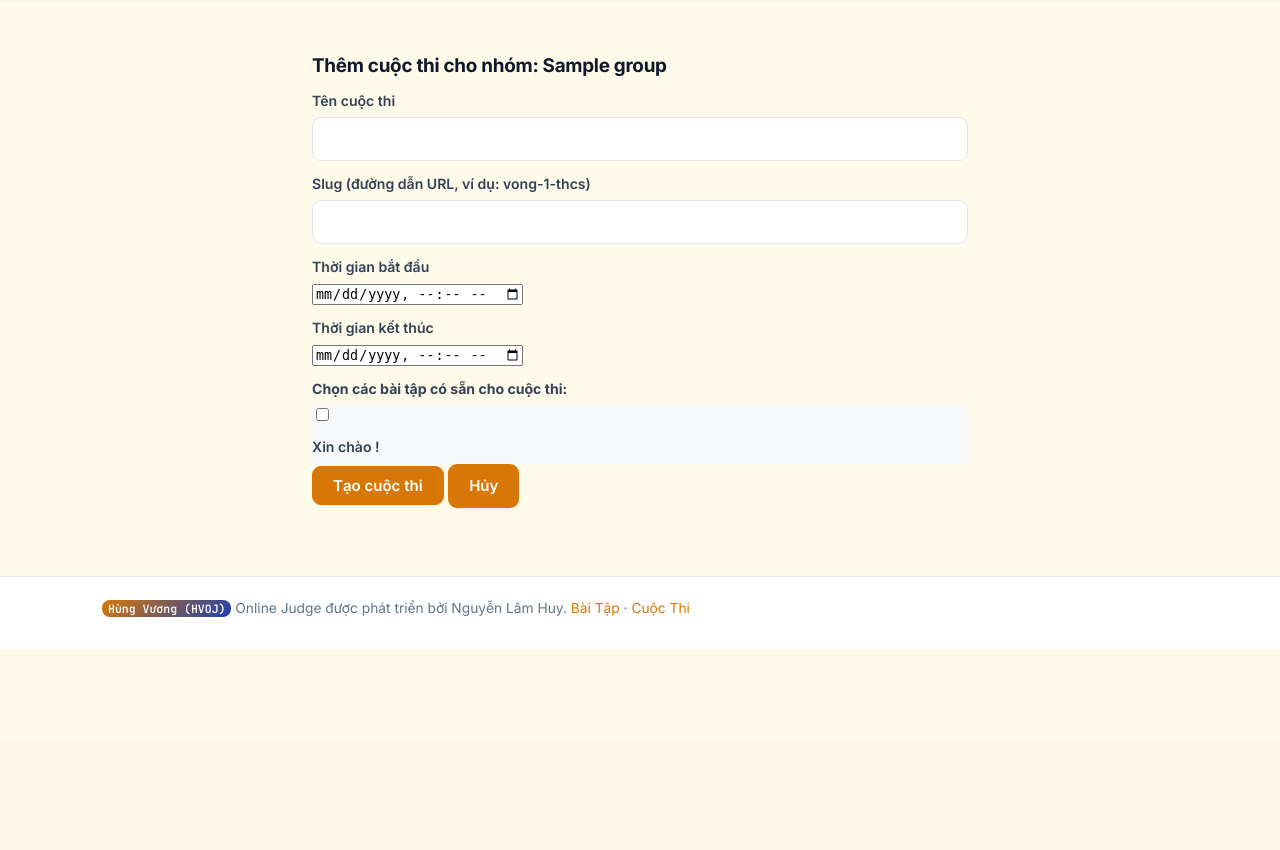
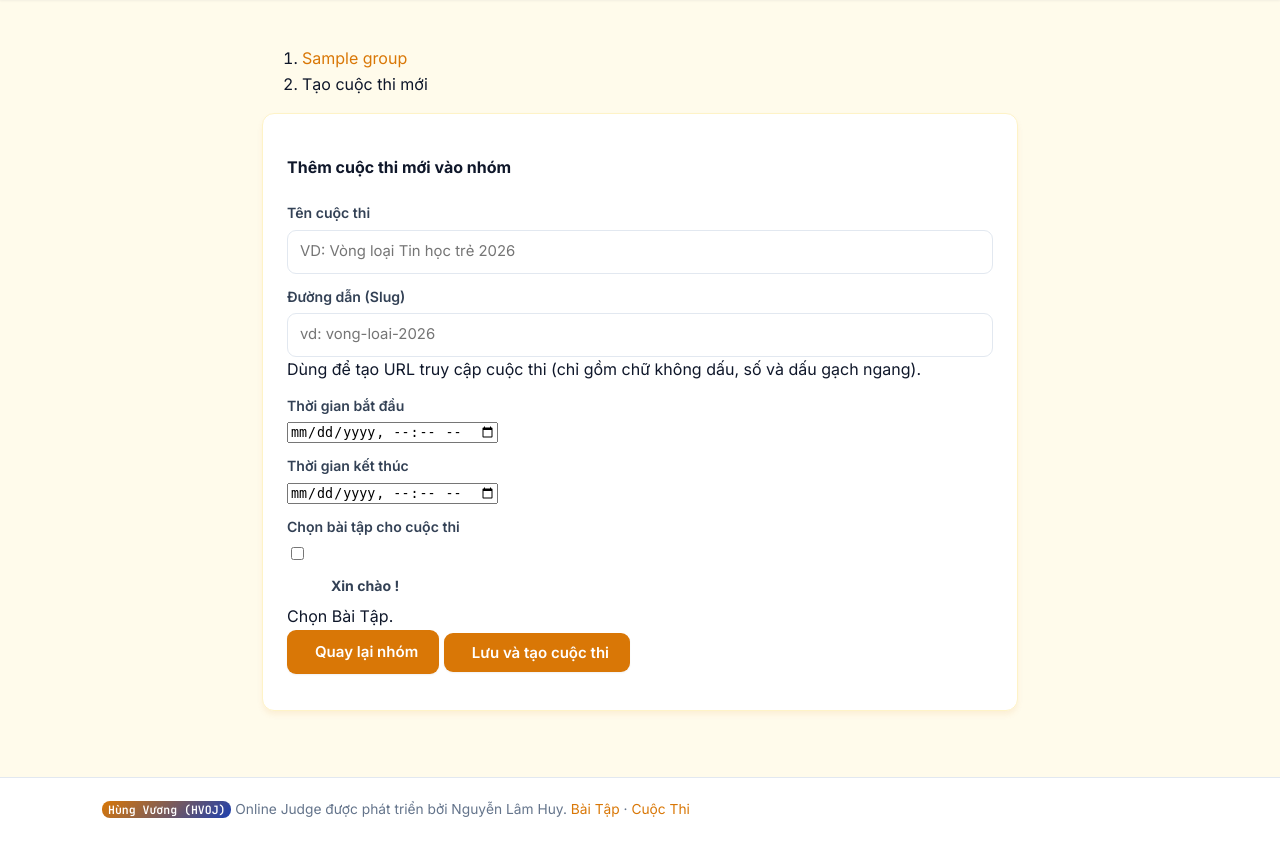
Before and after one commit to HuyOJ-bit/online-judge, a Django app: page /group/sample/add-contest/ in a window 1280 px wide. Shown: the part 59-909 px from the top of the page. Before the commit the page ends 708 px from the top, so only its background shows below. Run offline with Django 4.2, Linux system fonts and the light colour scheme; a user stored in the database is signed in; data comes from the database, SQL or seed files in the repository; tables that the repository leaves empty hold one stand-in row (values such as "Sample post").

Commit message:
Update group_add_contest.html

```diff
--- a/templates/group_add_contest.html
+++ b/templates/group_add_contest.html
@@ -1,46 +1,72 @@
 {% extends 'base.html' %}
-{% block title %}Thêm cuộc thi vào nhóm - {{ group.name }}{% endblock %}
+{% block title %}Tạo cuộc thi - {{ group.name }}{% endblock %}
 
 {% block content %}
-<div class="container mt-4" style="max-width: 700px;">
-    <h2>Thêm cuộc thi cho nhóm: {{ group.name }}</h2>
-    <form method="post" class="mt-3">
+<div class="container my-4" style="max-width: 800px;">
+    <nav aria-label="breadcrumb" class="mb-3">
+        <ol class="breadcrumb">
+            <li class="breadcrumb-item"><a href="{% url 'group_detail' group.slug %}">{{ group.name }}</a></li>
+            <li class="breadcrumb-item active" aria-current="page">Tạo cuộc thi mới</li>
+        </ol>
+    </nav>
+
+    <div class="card shadow-sm">
+        <div class="card-header bg-dark text-white">
+            <h4 class="mb-0"><i class="fa fa-trophy"></i> Thêm cuộc thi mới vào nhóm</h4>
+        </div>
+        <div class="card-body">
+            <form method="post">
                 {% csrf_token %}
+
                 <div class="mb-3">
-            <label for="title" class="form-label">Tên cuộc thi</label>
-            <input type="text" class="form-control" id="title" name="title" required>
-        </div>
-        <div class="mb-3">
-            <label for="slug" class="form-label">Slug (đường dẫn URL, ví dụ: vong-1-thcs)</label>
-            <input type="text" class="form-control" id="slug" name="slug" required>
-        </div>
-        <div class="mb-3">
-            <label for="start_time" class="form-label">Thời gian bắt đầu</label>
-            <input type="datetime-local" class="form-control" id="start_time" name="start_time" required>
-        </div>
-        <div class="mb-3">
-            <label for="end_time" class="form-label">Thời gian kết thúc</label>
-            <input type="datetime-local" class="form-control" id="end_time" name="end_time" required>
+                    <label for="title" class="form-label font-weight-bold">Tên cuộc thi</label>
+                    <input type="text" class="form-control" id="title" name="title" placeholder="VD: Vòng loại Tin học trẻ 2026" required>
                 </div>
 
                 <div class="mb-3">
-            <label class="form-label"><strong>Chọn các bài tập có sẵn cho cuộc thi:</strong></label>
-            <div class="border p-3 rounded" style="max-height: 250px; overflow-y: auto; background-color: #f8f9fa;">
+                    <label for="slug" class="form-label font-weight-bold">Đường dẫn (Slug)</label>
+                    <input type="text" class="form-control" id="slug" name="slug" placeholder="vd: vong-loai-2026" required>
+                    <div class="form-text">Dùng để tạo URL truy cập cuộc thi (chỉ gồm chữ không dấu, số và dấu gạch ngang).</div>
+                </div>
+
+                <div class="row">
+                    <div class="col-md-6 mb-3">
+                        <label for="start_time" class="form-label font-weight-bold">Thời gian bắt đầu</label>
+                        <input type="datetime-local" class="form-control" id="start_time" name="start_time" required>
+                    </div>
+                    <div class="col-md-6 mb-3">
+                        <label for="end_time" class="form-label font-weight-bold">Thời gian kết thúc</label>
+                        <input type="datetime-local" class="form-control" id="end_time" name="end_time" required>
+                    </div>
+                </div>
+
+                <div class="mb-4">
+                    <label class="form-label font-weight-bold">Chọn bài tập cho cuộc thi</label>
+                    <div class="border rounded p-3 bg-light" style="max-height: 300px; overflow-y: auto;">
                         {% for problem in problems %}
-                    <div class="form-check">
+                            <div class="form-check py-1 border-bottom">
                                 <input class="form-check-input" type="checkbox" name="problems" value="{{ problem.id }}" id="prob_{{ problem.id }}">
-                        <label class="form-check-label" for="prob_{{ problem.id }}">
-                            {{ problem.title }}
+                                <label class="form-check-label w-100 cursor-pointer" for="prob_{{ problem.id }}">
+                                    <span class="badge bg-secondary me-2">{{ problem.id }}</span> <strong>{{ problem.title }}</strong>
                                 </label>
                             </div>
                         {% empty %}
                             <p class="text-muted mb-0">Chưa có bài tập nào trong hệ thống.</p>
                         {% endfor %}
                     </div>
+                    <div class="form-text">Chọn Bài Tập.</div>
                 </div>
 
-        <button type="submit" class="btn btn-primary">Tạo cuộc thi</button>
-        <a href="{% url 'group_detail' group.slug %}" class="btn btn-secondary">Hủy</a>
+                <div class="d-flex justify-content-between">
+                    <a href="{% url 'group_detail' group.slug %}" class="btn btn-outline-secondary">
+                        <i class="fa fa-arrow-left"></i> Quay lại nhóm
+                    </a>
+                    <button type="submit" class="btn btn-success px-4">
+                        <i class="fa fa-check"></i> Lưu và tạo cuộc thi
+                    </button>
+                </div>
             </form>
         </div>
+    </div>
+</div>
 {% endblock %}
```
Lines whose indentation alone changed are shown as unchanged.
